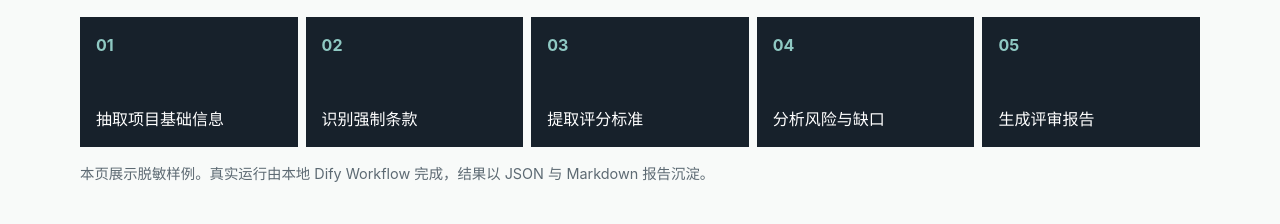
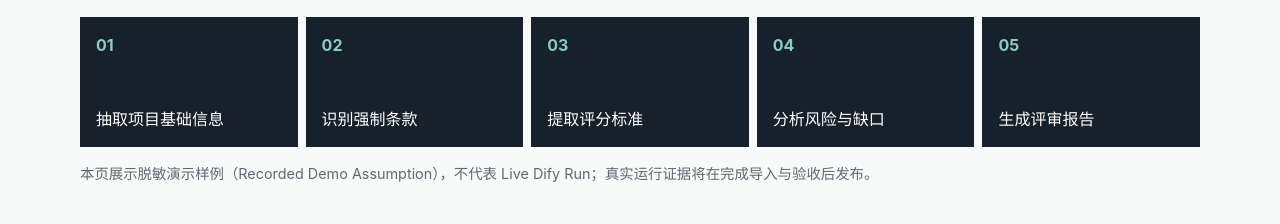
Before and after one commit to AI-Application-Projects/ai-cases, a plain HTML site: page cases/ai-tender-evaluator/index.html in a window 1280 px wide. Shown: the part 728-952 px from the top of the page. Drawn offline with Linux system fonts and the light colour scheme.

Commit message:
Document tender evaluator Dify audit

```diff
--- a/cases/ai-tender-evaluator/index.html
+++ b/cases/ai-tender-evaluator/index.html
@@ -29,7 +29,7 @@
         <ol>
           <li><b>01</b><span>抽取项目基础信息</span></li><li><b>02</b><span>识别强制条款</span></li><li><b>03</b><span>提取评分标准</span></li><li><b>04</b><span>分析风险与缺口</span></li><li><b>05</b><span>生成评审报告</span></li>
         </ol>
-        <p class="note">本页展示脱敏样例。真实运行由本地 Dify Workflow 完成，结果以 JSON 与 Markdown 报告沉淀。</p>
+        <p class="note">本页展示脱敏演示样例（Recorded Demo Assumption），不代表 Live Dify Run；真实运行证据将在完成导入与验收后发布。</p>
       </section>
 
       <section id="case-output" class="section result" aria-labelledby="result-title">
```
Also changed, not shown: 2 other files.
